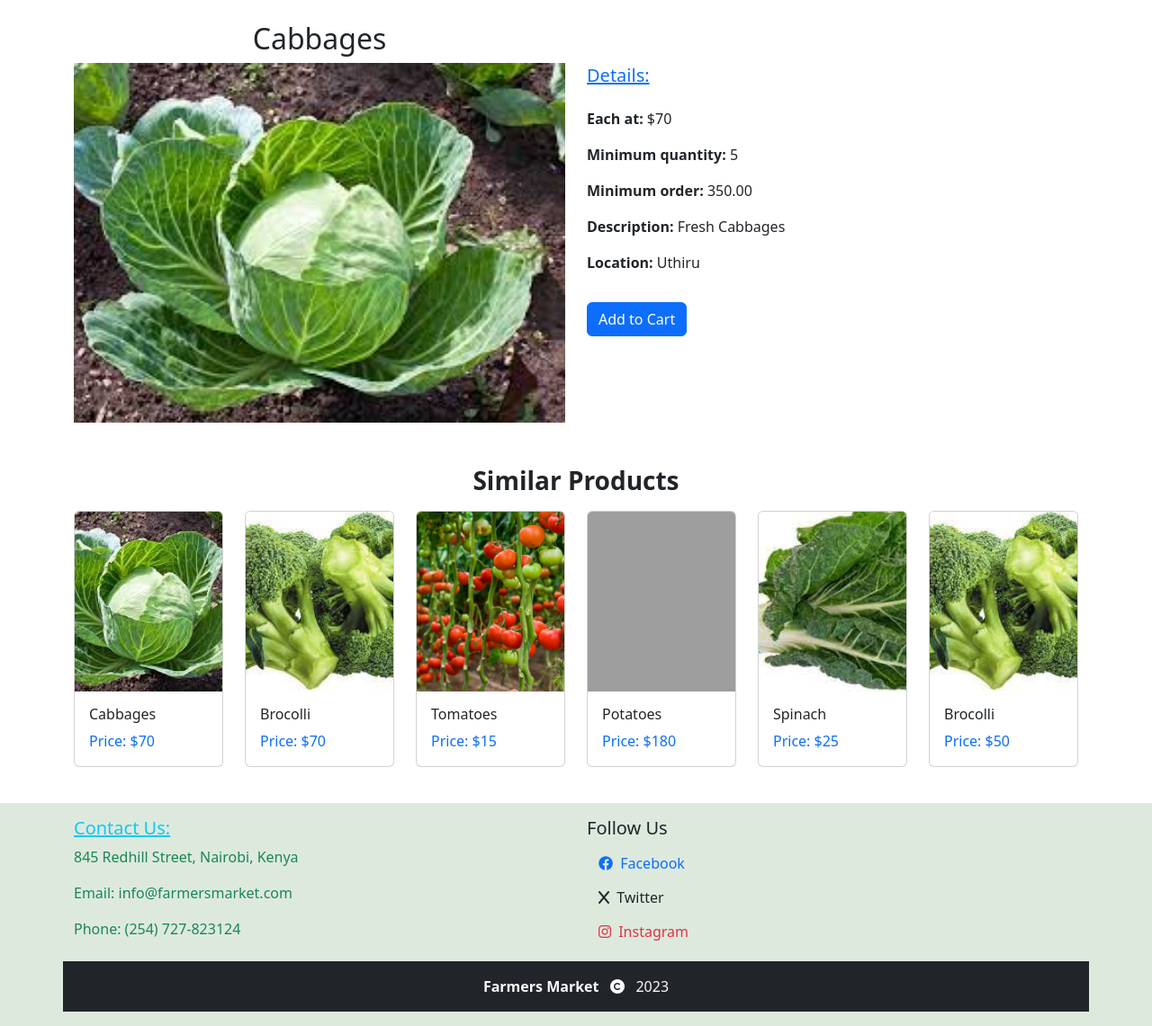
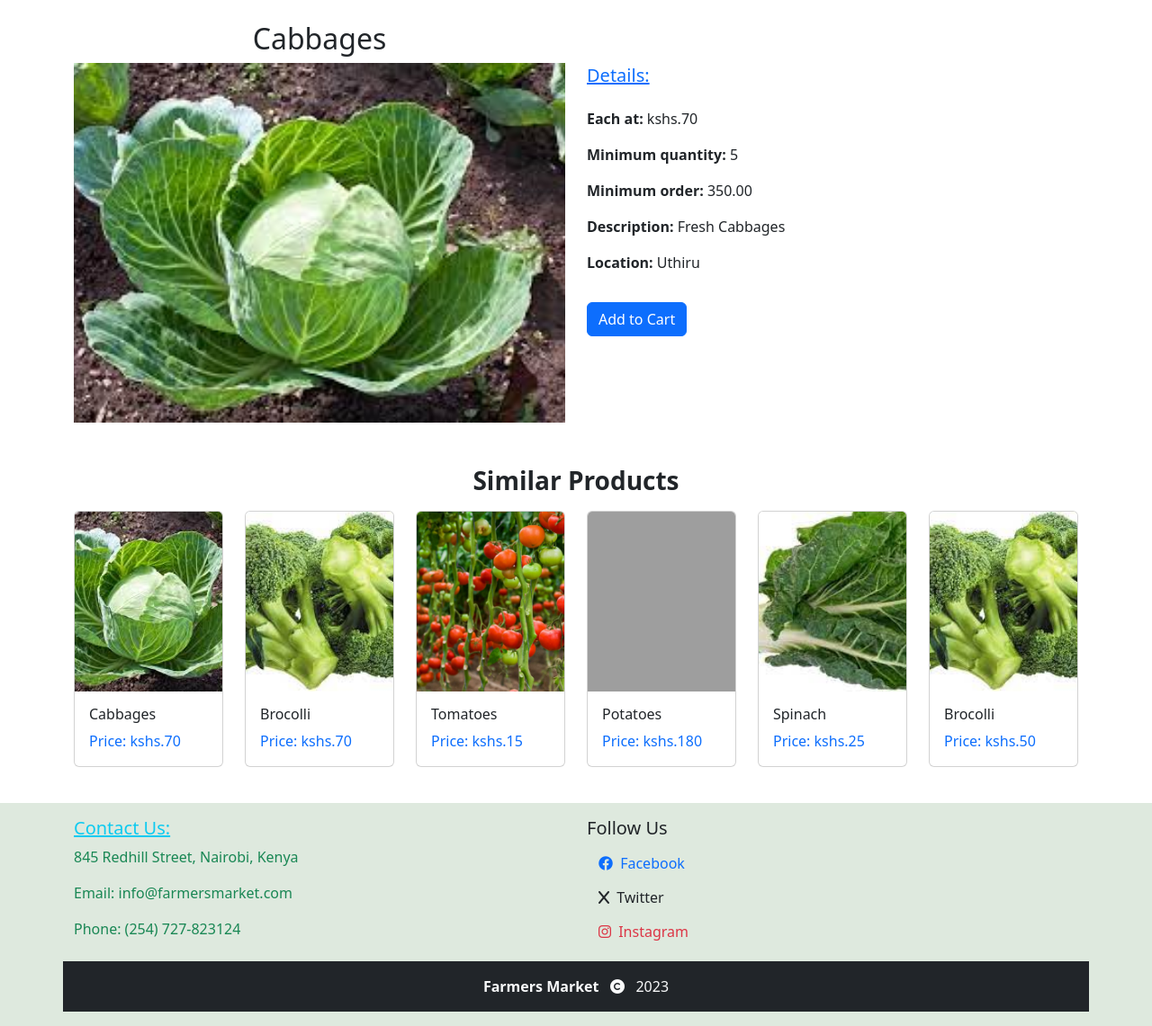
Before and after one commit to effiecancode/Farmers-Market-Ecommerce, a Django app: page /product_details/2/ in a window 1280 px wide. Shown: the part 130-1271 px from the top of the page at 90% size. Run offline with Django 4.2, Linux system fonts and the light colour scheme; data comes from the database, SQL or seed files in the repository; grey boxes are pictures that could not be loaded.

Commit message:
README.md

```diff
--- a/market/product/templates/product/product_details.html
+++ b/market/product/templates/product/product_details.html
@@ -14,7 +14,7 @@
         </div>
         <div class="col-md-6 mt-5">
             <h5 class="text-decoration-underline text-primary mb-4">Details:</h5>
-            <p> <strong class="fw-bold">Each at:</strong> ${{ product.price }}</p>
+            <p> <strong class="fw-bold">Each at:</strong> kshs.{{ product.price }}</p>
             <p> <strong class="fw-bold">Minimum quantity:</strong> {{ product.quantity }}</p>
             <p> <strong class="fw-bold">Minimum order:</strong> {{ product.unit_price }}</p>
             <p class="text-capitalize"> <strong class="fw-bold">Description:</strong> {{ product.description }}</p>
@@ -60,7 +60,7 @@
                         <img class="card-img-top" src="{{ item.image.url }}" alt="{{ item.name }}" style="height: 200px; object-fit: cover; width: 100%;">
                         <div class="card-body">
                             <h2 class="card-title fs-6 text-capitalize text-dark">{{ item.name }}</h2>
-                            <p class="card-text">Price: ${{ item.price }}</p>
+                            <p class="card-text">Price: kshs.{{ item.price }}</p>
                         </div>
                     </a>
                 </div>
```
Also changed, not shown: README.md.
